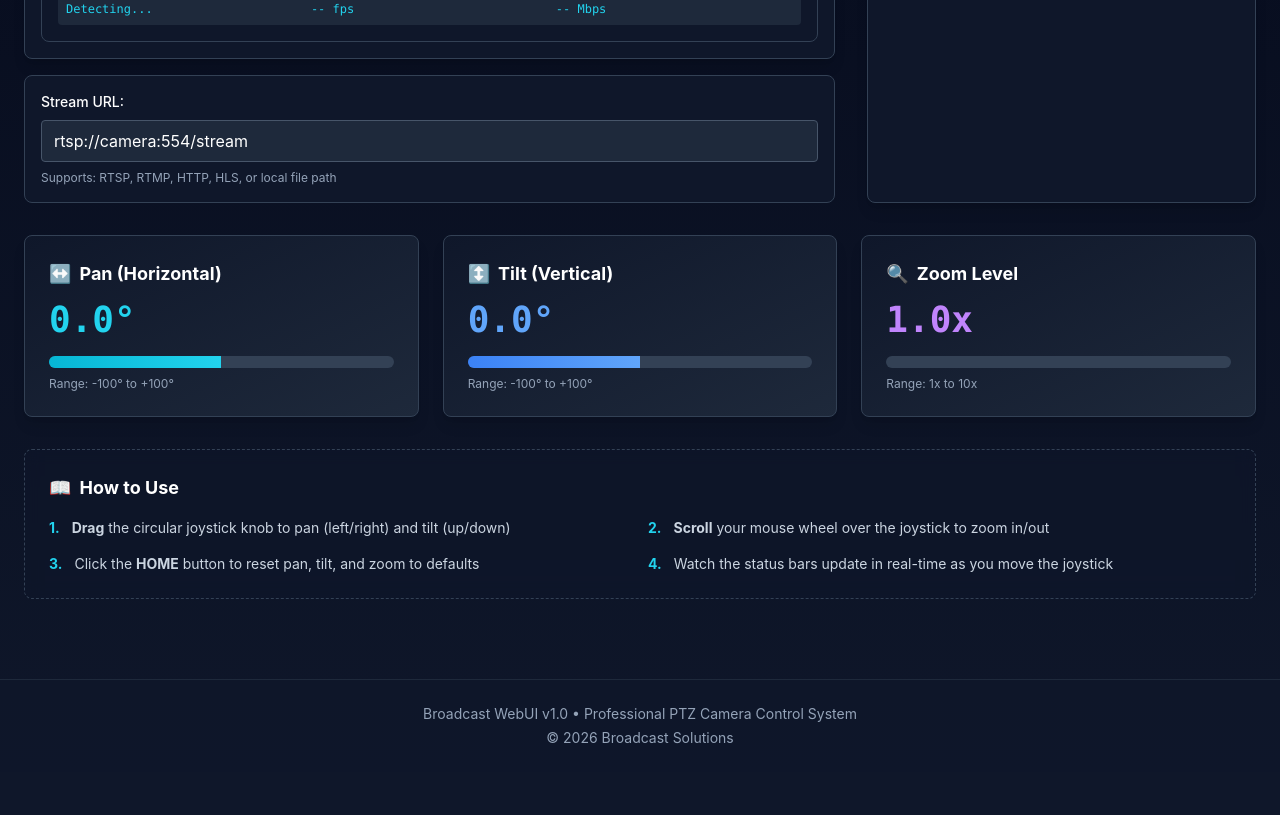
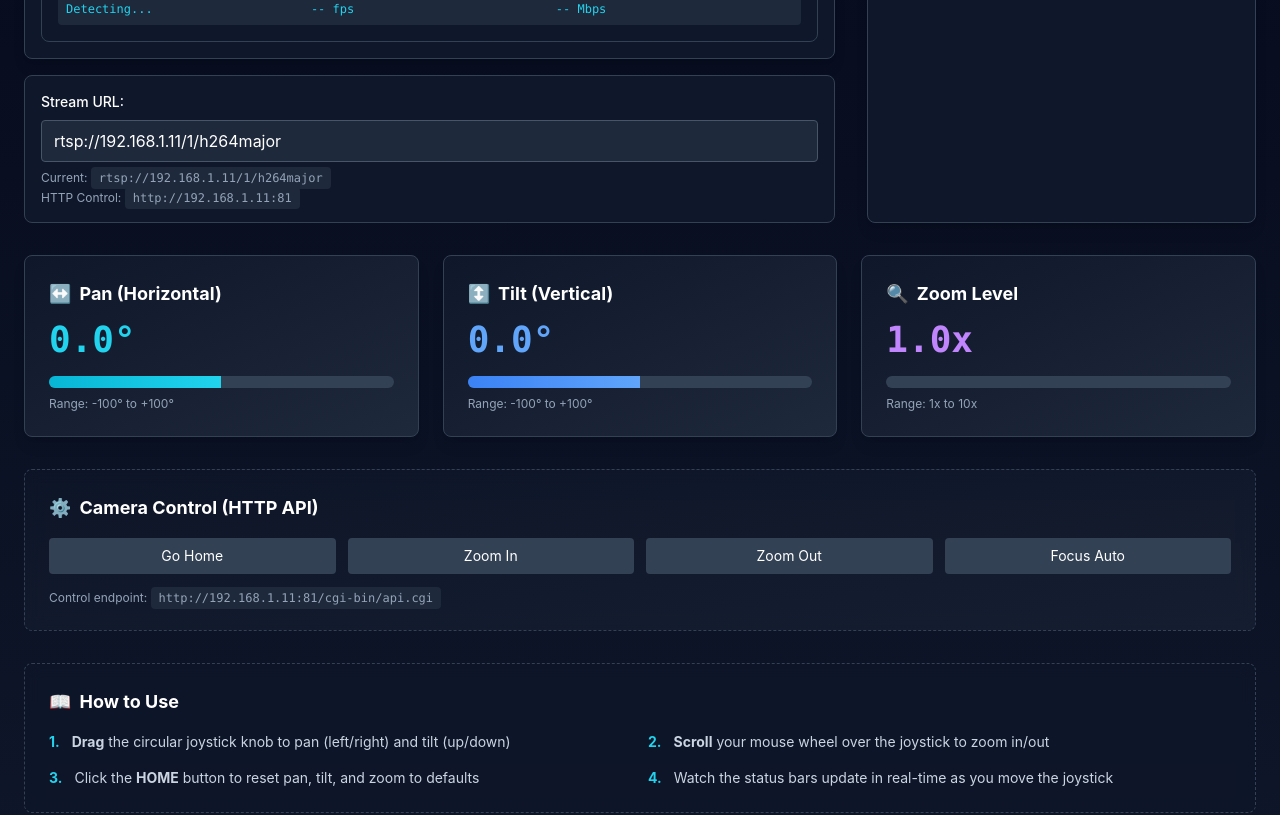
Before and after one commit to tedmark678-afk/broadcast-webui, a Next.js app: page / in a window 1280 px wide. Shown: the part 740-1555 px from the top of the page. Before the commit the page ends 1512 px from the top, so only its background shows below. Built offline with nearby package versions, Linux system fonts and the light colour scheme.

Commit message:
Update: Change default stream URL to real PTZ camera (192.168.1.11:81)

```diff
--- a/src/pages/index.tsx
+++ b/src/pages/index.tsx
@@ -8,7 +8,7 @@ const Dashboard = () => {
   const [pan, setPan] = useState(0);
   const [tilt, setTilt] = useState(0);
   const [zoom, setZoom] = useState(1.0);
-  const [inputUrl, setInputUrl] = useState('rtsp://camera:554/stream');
+  const [inputUrl, setInputUrl] = useState('rtsp://192.168.1.11/1/h264major');
 
   const handleJoystickMove = (panValue: number, tiltValue: number) => {
     setPan(panValue * 100);
@@ -74,9 +74,10 @@ const Dashboard = () => {
                   value={inputUrl}
                   onChange={(e) => setInputUrl(e.target.value)}
                   className="w-full bg-slate-800 border border-slate-600 rounded px-3 py-2 text-white placeholder-slate-500 focus:outline-none focus:border-cyan-400 focus:ring-1 focus:ring-cyan-400"
-                  placeholder="rtsp://camera:554/stream"
+                  placeholder="rtsp://192.168.1.11/1/h264major"
                 />
-                <p className="text-xs text-slate-400 mt-2">Supports: RTSP, RTMP, HTTP, HLS, or local file path</p>
+                <p className="text-xs text-slate-400 mt-2">Current: <code className="bg-slate-800 px-2 py-1 rounded">rtsp://192.168.1.11/1/h264major</code></p>
+                <p className="text-xs text-slate-400 mt-1">HTTP Control: <code className="bg-slate-800 px-2 py-1 rounded">http://192.168.1.11:81</code></p>
               </div>
             </div>
 
@@ -146,6 +147,20 @@ const Dashboard = () => {
             </div>
           </div>
 
+          {/* Camera Control Card */}
+          <div className="bg-gradient-to-br from-slate-900/50 to-slate-800/50 backdrop-blur rounded-lg p-6 border border-slate-700 border-dashed">
+            <h3 className="text-lg font-bold mb-4 flex items-center gap-2">
+              <span>⚙️</span> Camera Control (HTTP API)
+            </h3>
+            <div className="grid grid-cols-2 md:grid-cols-4 gap-3 text-sm">
+              <button className="bg-slate-700 hover:bg-slate-600 px-3 py-2 rounded transition-all">Go Home</button>
+              <button className="bg-slate-700 hover:bg-slate-600 px-3 py-2 rounded transition-all">Zoom In</button>
+              <button className="bg-slate-700 hover:bg-slate-600 px-3 py-2 rounded transition-all">Zoom Out</button>
+              <button className="bg-slate-700 hover:bg-slate-600 px-3 py-2 rounded transition-all">Focus Auto</button>
+            </div>
+            <p className="text-xs text-slate-400 mt-4">Control endpoint: <code className="bg-slate-800 px-2 py-1 rounded">http://192.168.1.11:81/cgi-bin/api.cgi</code></p>
+          </div>
+
           {/* Instructions */}
           <div className="bg-slate-900/50 backdrop-blur rounded-lg p-6 border border-slate-700 border-dashed">
             <h3 className="text-lg font-bold mb-4 flex items-center gap-2">
@@ -175,7 +190,7 @@ const Dashboard = () => {
         {/* Footer */}
         <footer className="border-t border-slate-800 bg-slate-900/50 mt-12 py-6 text-center text-sm text-slate-400">
           <p>Broadcast WebUI v1.0 • Professional PTZ Camera Control System</p>
-          <p className="mt-1">© 2026 Broadcast Solutions</p>
+          <p className="mt-1">© 2026 Broadcast Solutions | Camera: 192.168.1.11:81</p>
         </footer>
       </div>
     </>
```
